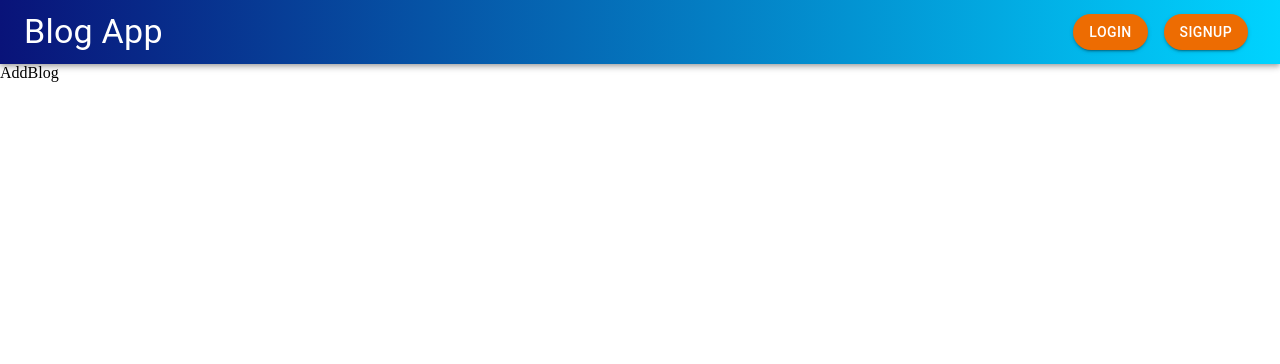
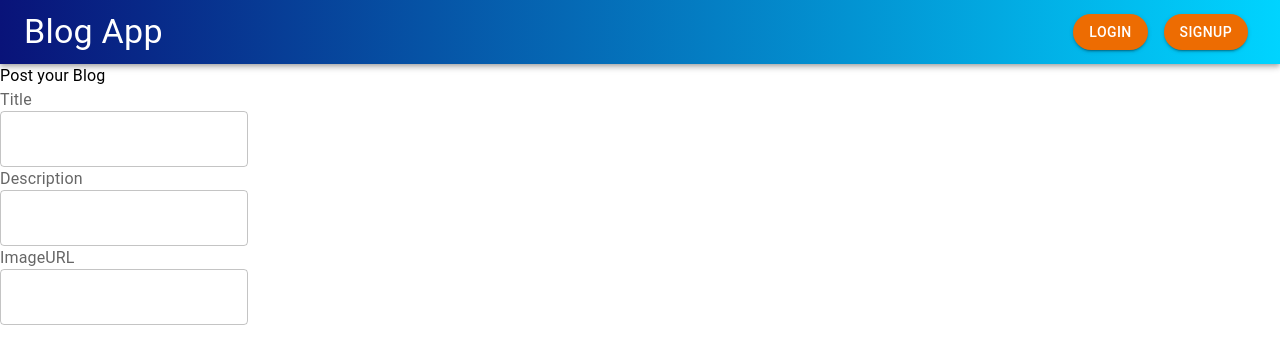
Before and after one commit to madhumithavenu/blog_react_frontend, a React (Create React App) app: page /blogs/add in a window 1280 px wide. Shown: the top 364 px of the page. Built offline with nearby package versions, Linux system fonts and the light colour scheme.

Commit message:
designing add blog

```diff
--- a/src/components/AddBlog.jsx
+++ b/src/components/AddBlog.jsx
@@ -1,8 +1,21 @@
+import { Box, InputLabel, TextField, Typography } from '@mui/material'
 import React from 'react'
 
 function AddBlog() {
   return (
-    <div>AddBlog</div>
+    <div>
+      <form>
+        <Box>
+          <Typography>Post your Blog</Typography>
+          <InputLabel>Title</InputLabel>
+          <TextField/>
+          <InputLabel>Description</InputLabel>
+          <TextField/>
+          <InputLabel>ImageURL</InputLabel>
+          <TextField/>
+        </Box>
+      </form>
+    </div>
   )
 }
 
--- a/src/components/Header.jsx
+++ b/src/components/Header.jsx
@@ -3,7 +3,7 @@
 import { Link } from 'react-router-dom';
 
 function Header(props) {
-  const [value, setValue] = useState(0);
+  const [value, setValue] = useState(1);
 
   function handleLogout() {
     localStorage.clear();
@@ -18,6 +18,7 @@
             <Tabs textColor='inherit' value={value} onChange={(e, val) => setValue(val)}>
               <Tab LinkComponent={Link} to="/blogs" label="All Blogs" />
               <Tab LinkComponent={Link} to="/myBlogs" label="My Blogs" />
+              <Tab LinkComponent={Link} to="/blogs/add" label="Add Blogs" />
             </Tabs>
           </Box>
         }
```
